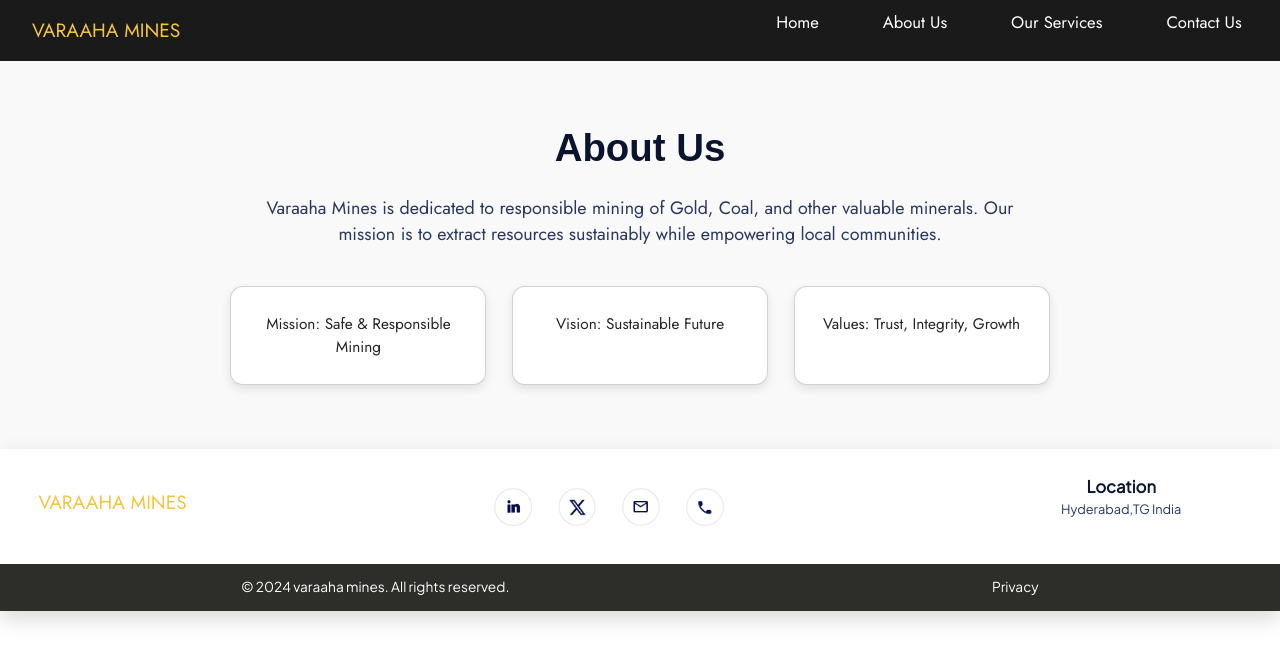
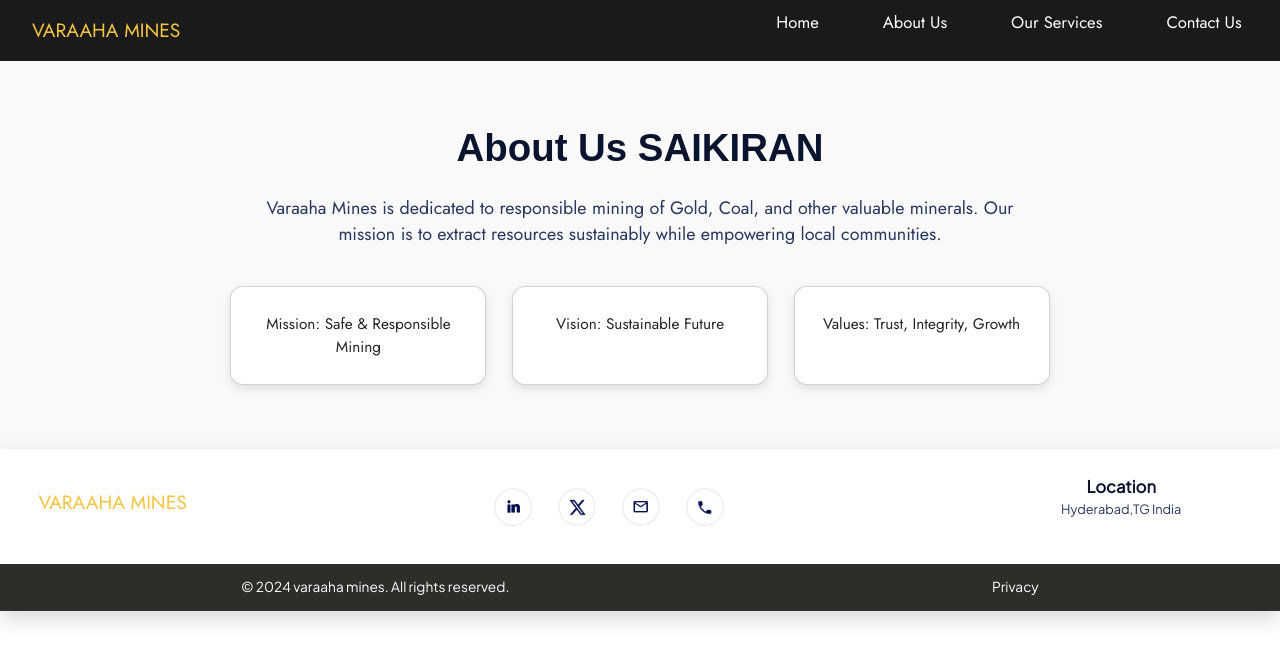
Before and after one commit to sai1234-tech/Varaaha, a React (Create React App) app: page /about in a window 1280 px wide. Shown: the top 662 px of the page. Built offline with nearby package versions, Linux system fonts and the light colour scheme.

Commit message:
saikirani

```diff
--- a/src/Components/About/About.js
+++ b/src/Components/About/About.js
@@ -4,7 +4,7 @@ function About() {
   return (
     <div>
          <section className="about" id="about">
-      <h2>About Us</h2>
+      <h2>About Us SAIKIRAN</h2>
       <p>
         Varaaha Mines is dedicated to responsible mining of Gold, Coal, and
         other valuable minerals. Our mission is to extract resources
```
